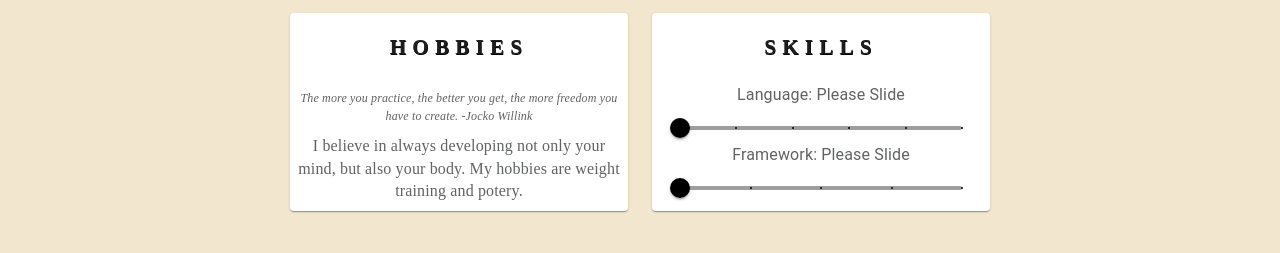
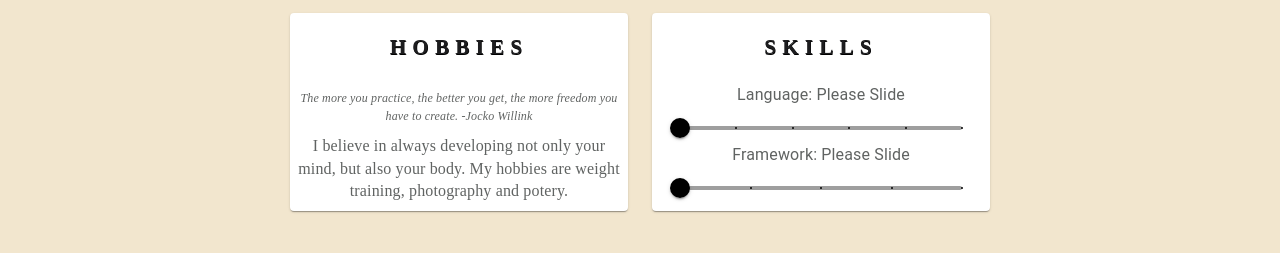
Before and after one commit to rsoza/resume, a React (Create React App) app: page / in a window 1280 px wide. Shown: the part 1220-1473 px from the top of the page. Built offline with nearby package versions, Linux system fonts and the light colour scheme.

Commit message:
added hobby

```diff
--- a/src/components/common/about/About.jsx
+++ b/src/components/common/about/About.jsx
@@ -40,7 +40,8 @@ export default function About() {
                   </h6>
                   <div className="h7">
                     I believe in always developing not only your mind, but also
-                    your body. My hobbies are weight training and potery.
+                    your body. My hobbies are weight training, photography and
+                    potery.
                   </div>
                 </Item>
               </Grid>
```
